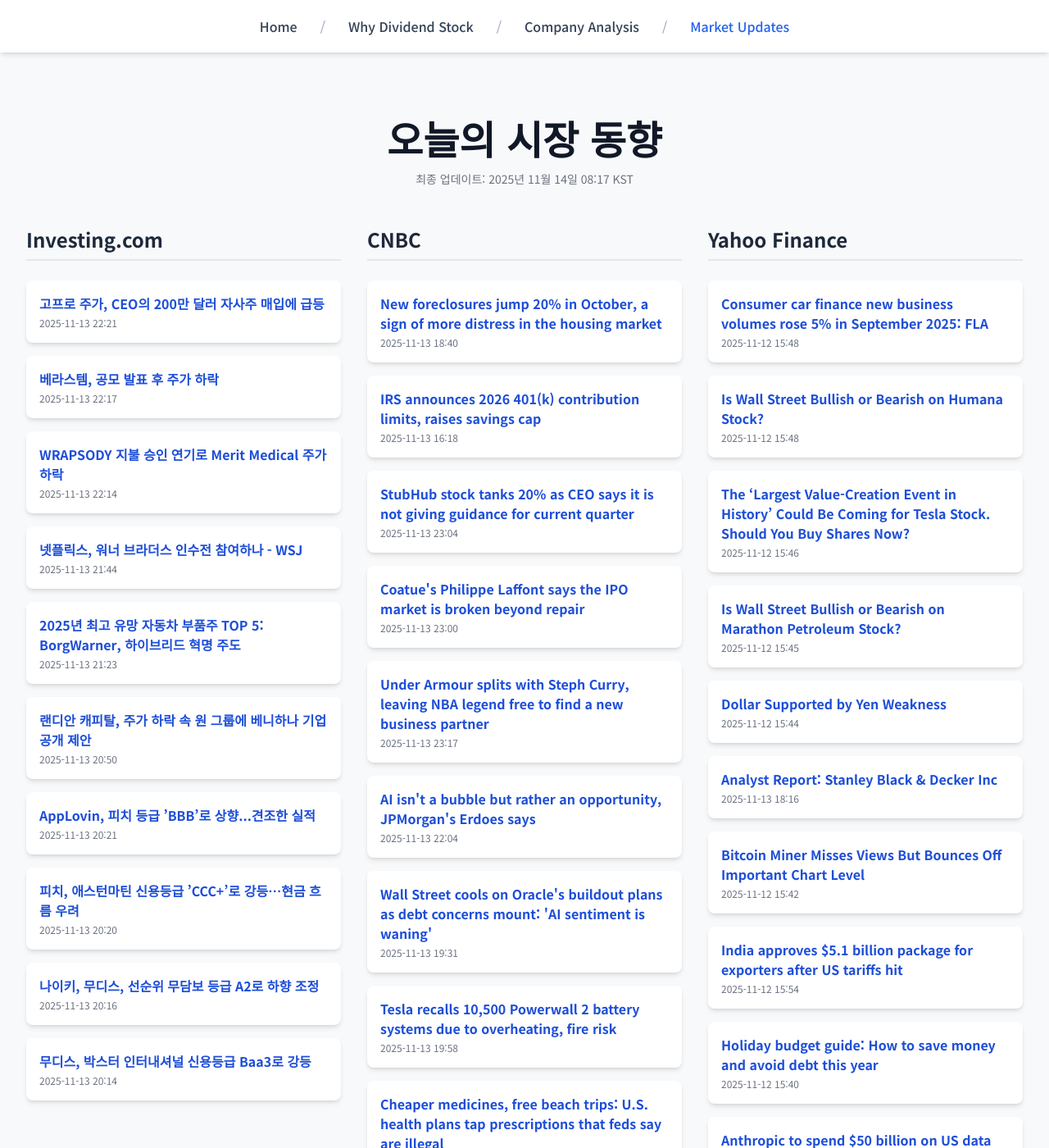
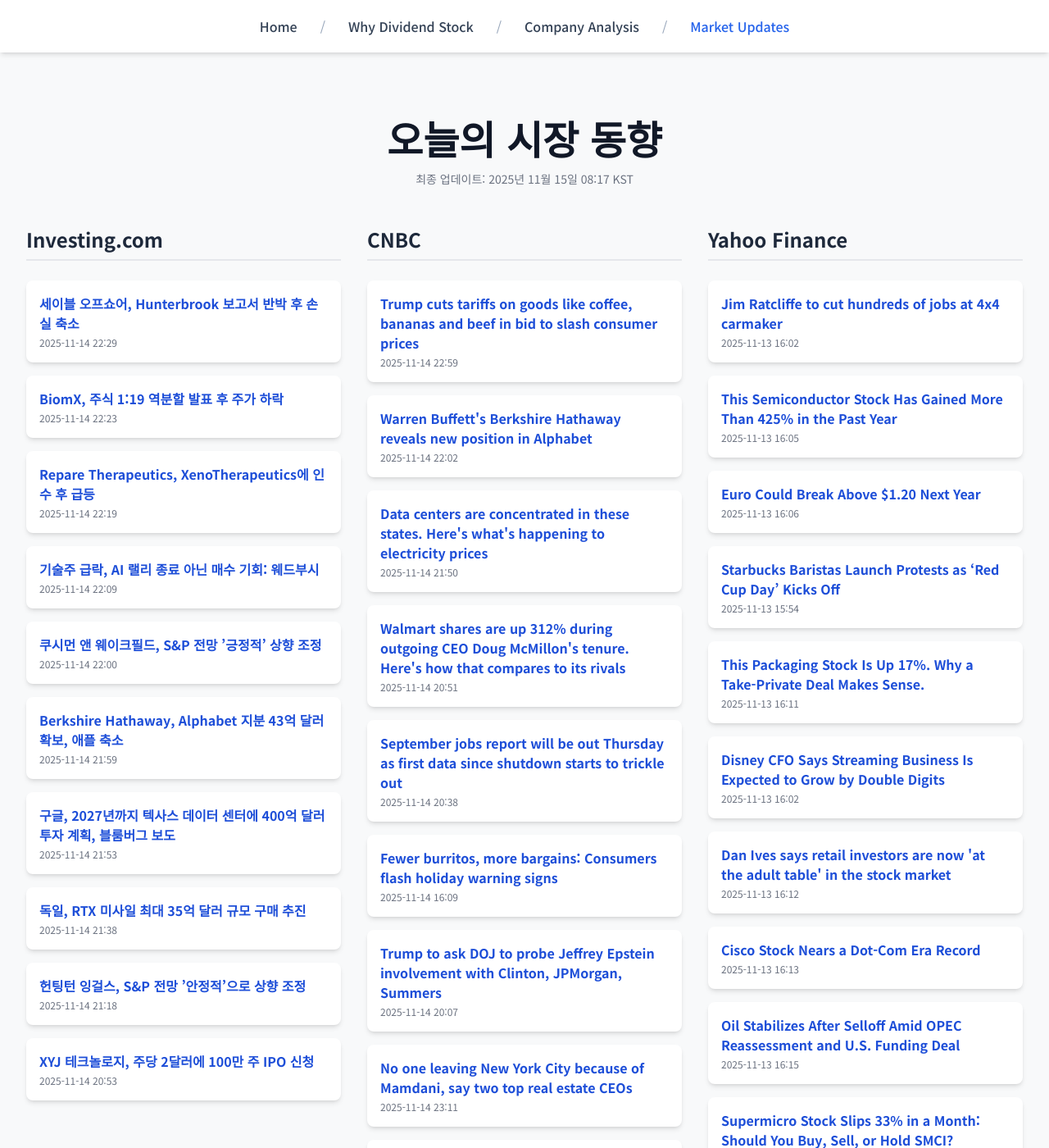
Before and after one commit to Kay-Hwang/my-company-analysis, a Jekyll site: the page built from market-updates.html, in a window 1280 px wide and 1400 px high. Shown: the whole window at 82% size. Built offline with Jekyll 4.4.1, drawn with Linux system fonts in a browser that asks for light colours; nearby versions of some CDN libraries; a script that is not in the unit is left out; some of the changed text lies outside the part shown.

Commit message:
Update daily data

```diff
--- a/_data/latest_data.json
+++ b/_data/latest_data.json
@@ -1,190 +1,190 @@
 {
-  "lastUpdated": "2025년 11월 14일 08:17 KST",
+  "lastUpdated": "2025년 11월 15일 08:17 KST",
   "news": {
     "investing": [
       {
-        "title": "고프로 주가, CEO의 200만 달러 자사주 매입에 급등",
-        "link": "https://kr.investing.com/news/stock-market-news/article-93CH-1716711",
-        "pubDate": "2025-11-13 22:21:47",
-        "summary": "고프로 주가, CEO의 200만 달러 자사주 매입에 급등"
+        "title": "세이블 오프쇼어, Hunterbrook 보고서 반박 후 손실 축소",
+        "link": "https://kr.investing.com/news/stock-market-news/article-93CH-1718660",
+        "pubDate": "2025-11-14 22:29:10",
+        "summary": "세이블 오프쇼어, Hunterbrook 보고서 반박 후 손실 축소"
       },
       {
-        "title": "베라스템, 공모 발표 후 주가 하락",
-        "link": "https://kr.investing.com/news/stock-market-news/article-93CH-1716705",
-        "pubDate": "2025-11-13 22:17:23",
-        "summary": "베라스템, 공모 발표 후 주가 하락"
+        "title": "BiomX, 주식 1:19 역분할 발표 후 주가 하락",
+        "link": "https://kr.investing.com/news/stock-market-news/article-93CH-1718654",
+        "pubDate": "2025-11-14 22:23:39",
+        "summary": "BiomX, 주식 1:19 역분할 발표 후 주가 하락"
       },
       {
-        "title": "WRAPSODY 지불 승인 연기로 Merit Medical 주가 하락",
-        "link": "https://kr.investing.com/news/stock-market-news/article-93CH-1716699",
-        "pubDate": "2025-11-13 22:14:31",
-        "summary": "WRAPSODY 지불 승인 연기로 Merit Medical 주가 하락"
+        "title": "Repare Therapeutics, XenoTherapeutics에 인수 후 급등",
+        "link": "https://kr.investing.com/news/stock-market-news/article-93CH-1718646",
+        "pubDate": "2025-11-14 22:19:01",
+        "summary": "Repare Therapeutics, XenoTherapeutics에 인수 후 급등"
       },
       {
-        "title": "넷플릭스, 워너 브라더스 인수전 참여하나 - WSJ",
-        "link": "https://kr.investing.com/news/stock-market-news/article-93CH-1716634",
-        "pubDate": "2025-11-13 21:44:19",
-        "summary": "넷플릭스, 워너 브라더스 인수전 참여하나 - WSJ"
+        "title": "기술주 급락, AI 랠리 종료 아닌 매수 기회: 웨드부시",
+        "link": "https://kr.investing.com/news/stock-market-news/article-1718628",
+        "pubDate": "2025-11-14 22:09:29",
+        "summary": "기술주 급락, AI 랠리 종료 아닌 매수 기회: 웨드부시"
       },
       {
-        "title": "2025년 최고 유망 자동차 부품주 TOP 5: BorgWarner, 하이브리드 혁명 주도",
-        "link": "https://kr.investing.com/news/stock-market-news/article-93CH-1716557",
-        "pubDate": "2025-11-13 21:23:51",
-        "summary": "2025년 최고 유망 자동차 부품주 TOP 5: BorgWarner, 하이브리드 혁명 주도"
+        "title": "쿠시먼 앤 웨이크필드, S&P 전망 ’긍정적’ 상향 조정",
+        "link": "https://kr.investing.com/news/stock-market-news/article-93CH-1718617",
+        "pubDate": "2025-11-14 22:00:59",
+        "summary": "쿠시먼 앤 웨이크필드, S&P 전망 ’긍정적’ 상향 조정"
       },
       {
-        "title": "랜디안 캐피탈, 주가 하락 속 원 그룹에 베니하나 기업공개 제안",
-        "link": "https://kr.investing.com/news/stock-market-news/article-1716491",
-        "pubDate": "2025-11-13 20:50:54",
-        "summary": "랜디안 캐피탈, 주가 하락 속 원 그룹에 베니하나 기업공개 제안"
+        "title": "Berkshire Hathaway, Alphabet 지분 43억 달러 확보, 애플 축소",
+        "link": "https://kr.investing.com/news/stock-market-news/article-1718616",
+        "pubDate": "2025-11-14 21:59:10",
+        "summary": "Berkshire Hathaway, Alphabet 지분 43억 달러 확보, 애플 축소"
       },
       {
-        "title": "AppLovin, 피치 등급 ’BBB’로 상향...견조한 실적",
-        "link": "https://kr.investing.com/news/stock-market-news/article-93CH-1716446",
-        "pubDate": "2025-11-13 20:21:06",
-        "summary": "AppLovin, 피치 등급 ’BBB’로 상향...견조한 실적"
+        "title": "구글, 2027년까지 텍사스 데이터 센터에 400억 달러 투자 계획, 블룸버그 보도",
+        "link": "https://kr.investing.com/news/stock-market-news/article-1718611",
+        "pubDate": "2025-11-14 21:53:51",
+        "summary": "구글, 2027년까지 텍사스 데이터 센터에 400억 달러 투자 계획, 블룸버그 보도"
       },
       {
-        "title": "피치, 애스턴마틴 신용등급 ’CCC+’로 강등…현금 흐름 우려",
-        "link": "https://kr.investing.com/news/stock-market-news/article-93CH-1716445",
-        "pubDate": "2025-11-13 20:20:21",
-        "summary": "피치, 애스턴마틴 신용등급 ’CCC+’로 강등…현금 흐름 우려"
+        "title": "독일, RTX 미사일 최대 35억 달러 규모 구매 추진",
+        "link": "https://kr.investing.com/news/stock-market-news/article-93CH-1718588",
+        "pubDate": "2025-11-14 21:38:44",
+        "summary": "독일, RTX 미사일 최대 35억 달러 규모 구매 추진"
       },
       {
-        "title": "나이키, 무디스, 선순위 무담보 등급 A2로 하향 조정",
-        "link": "https://kr.investing.com/news/stock-market-news/article-93CH-1716444",
-        "pubDate": "2025-11-13 20:16:37",
-        "summary": "나이키, 무디스, 선순위 무담보 등급 A2로 하향 조정"
+        "title": "헌팅턴 잉걸스, S&P 전망 ’안정적’으로 상향 조정",
+        "link": "https://kr.investing.com/news/stock-market-news/article-93CH-1718554",
+        "pubDate": "2025-11-14 21:18:07",
+        "summary": "헌팅턴 잉걸스, S&P 전망 ’안정적’으로 상향 조정"
       },
       {
-        "title": "무디스, 박스터 인터내셔널 신용등급 Baa3로 강등",
-        "link": "https://kr.investing.com/news/stock-market-news/article-93CH-1716442",
-        "pubDate": "2025-11-13 20:14:09",
-        "summary": "무디스, 박스터 인터내셔널 신용등급 Baa3로 강등"
+        "title": "XYJ 테크놀로지, 주당 2달러에 100만 주 IPO 신청",
+        "link": "https://kr.investing.com/news/stock-market-news/article-432SI-1718517",
+        "pubDate": "2025-11-14 20:53:04",
+        "summary": "XYJ 테크놀로지, 주당 2달러에 100만 주 IPO 신청"
       }
     ],
     "cnbc": [
       {
-        "title": "New foreclosures jump 20% in October, a sign of more distress in the housing market",
-        "link": "https://www.cnbc.com/2025/11/13/foreclosures-rise-october-housing-market-distress.html",
-        "pubDate": "Thu, 13 Nov 2025 18:40:13 GMT",
-        "summary": "All phases of the foreclosure process are seeing big increases, as homeowners fall behind on mortgage payments due to stress in the economy."
+        "title": "Trump cuts tariffs on goods like coffee, bananas and beef in bid to slash consumer prices",
+        "link": "https://www.cnbc.com/2025/11/14/trump-cuts-tariffs-goods-prices.html",
+        "pubDate": "Fri, 14 Nov 2025 22:59:30 GMT",
+        "summary": "Trump's action also exempted black tea, green tea, tomatoes, avocados and cinnamon, among other products, from higher tariffs."
       },
       {
-        "title": "IRS announces 2026 401(k) contribution limits, raises savings cap",
-        "link": "https://www.cnbc.com/2025/11/13/401-k-contribution-limits-2026.html",
-        "pubDate": "Thu, 13 Nov 2025 16:18:22 GMT",
-        "summary": "The IRS has announced higher 401(k) contribution limits for 2026. Here’s what savers need to know."
+        "title": "Warren Buffett's Berkshire Hathaway reveals new position in Alphabet",
+        "link": "https://www.cnbc.com/2025/11/14/warren-buffetts-berkshire-hathaway-reveals-new-position-in-alphabet.html",
+        "pubDate": "Fri, 14 Nov 2025 22:02:28 GMT",
+        "summary": "Berkshire disclosed a $4.3 billion stake in Alphabet at the end of the third quarter, making the Google parent the conglomerate's 10th largest equity holding."
       },
       {
-        "title": "StubHub stock tanks 20% as CEO says it is not giving guidance for current quarter",
-        "link": "https://www.cnbc.com/2025/11/13/stubhub-stub-q3-earnings-report-2025.html",
-        "pubDate": "Thu, 13 Nov 2025 23:04:10 GMT",
-        "summary": "StubHub beat Wall Street's expectations for second-quarter revenue in its first earnings report as a public company."
+        "title": "Data centers are concentrated in these states. Here's what's happening to electricity prices",
+        "link": "https://www.cnbc.com/2025/11/14/data-centers-are-concentrated-in-these-states-heres-whats-happening-to-electricity-prices-.html",
+        "pubDate": "Fri, 14 Nov 2025 21:50:05 GMT",
+        "summary": "Residential utility bills rose 6% on average nationwide in August compared with the same period last year, according to the Energy Information Administration."
       },
       {
-        "title": "Coatue's Philippe Laffont says the IPO market is broken beyond repair",
-        "link": "https://www.cnbc.com/2025/11/13/coatues-philippe-laffont-says-the-ipo-market-is-broken-beyond-repair.html",
-        "pubDate": "Thu, 13 Nov 2025 23:00:58 GMT",
-        "summary": "Coatue Management's founder and portfolio manager said the market today bears little resemblance to the vibrant IPO pipeline of prior decades."
+        "title": "Walmart shares are up 312% during outgoing CEO Doug McMillon's tenure. Here's how that compares to its rivals",
+        "link": "https://www.cnbc.com/2025/11/14/walmart-doug-mcmillon-stock-performance-target-amazon-costco.html",
+        "pubDate": "Fri, 14 Nov 2025 20:51:57 GMT",
+        "summary": "The outgoing Walmart CEO's tenure was marked by both sharp sales gains and stock growth."
       },
       {
-        "title": "Under Armour splits with Steph Curry, leaving NBA legend free to find a new business partner",
-        "link": "https://www.cnbc.com/2025/11/13/under-armour-splits-with-steph-curry.html",
-        "pubDate": "Thu, 13 Nov 2025 23:17:20 GMT",
-        "summary": "Under Armour announced mutual split with Curry Brand, effective immediately, to focus on what CEO Kevin Plank called the \"core UA brand.\""
+        "title": "September jobs report will be out Thursday as first data since shutdown starts to trickle out",
+        "link": "https://www.cnbc.com/2025/11/14/heres-where-things-stand-on-when-the-government-will-start-releasing-key-economic-reports.html",
+        "pubDate": "Fri, 14 Nov 2025 20:38:25 GMT",
+        "summary": "The departments of Labor and Commerce had not posted revised schedules as of Friday morning, but updates are expected soon."
       },
       {
-        "title": "AI isn't a bubble but rather an opportunity, JPMorgan's Erdoes says",
-        "link": "https://www.cnbc.com/2025/11/13/ai-isnt-a-bubble-but-rather-an-opportunity-jpmorgans-erdoes-says.html",
-        "pubDate": "Thu, 13 Nov 2025 22:04:47 GMT",
-        "summary": "Erdoes dispelled worries over valuation, saying that AI is presenting opportunities not fully appreciated or understood yet."
+        "title": "Fewer burritos, more bargains: Consumers flash holiday warning signs",
+        "link": "https://www.cnbc.com/2025/11/14/fewer-burritos-more-bargains-consumers-flash-holiday-warning-signs.html",
+        "pubDate": "Fri, 14 Nov 2025 16:09:21 GMT",
+        "summary": "In the coming week, some of the biggest names in retail, including Walmart, Target, Gap and Home Depot will report their latest earnings."
       },
       {
-        "title": "Wall Street cools on Oracle's buildout plans as debt concerns mount: 'AI sentiment is waning'",
-        "link": "https://www.cnbc.com/2025/11/13/ai-sentiment-is-waning-wall-street-cools-on-oracle-buildout-plans.html",
-        "pubDate": "Thu, 13 Nov 2025 19:31:24 GMT",
-        "summary": "Oracle shares have been hammered in recent weeks and its credit default swaps have risen as investors question the company's reliance on debt."
+        "title": "Trump to ask DOJ to probe Jeffrey Epstein involvement with Clinton, JPMorgan, Summers",
+        "link": "https://www.cnbc.com/2025/11/14/trump-doj-jeffrey-epstein-clinton-jpmorgan-summers.html",
+        "pubDate": "Fri, 14 Nov 2025 20:07:38 GMT",
+        "summary": "President Trump himself is a former longtime friend of sex offender Jeffrey Epstein, who killed himself in a federal jail during Trump's first term."
       },
       {
-        "title": "Tesla recalls 10,500 Powerwall 2 battery systems due to overheating, fire risk",
-        "link": "https://www.cnbc.com/2025/11/13/tesla-recall-powerwall-2-overheating-fire-battery.html",
-        "pubDate": "Thu, 13 Nov 2025 19:58:22 GMT",
-        "summary": "Elon Musk's autos and energy business said it will replace all affected units for Powerwall 2 customers in the U.S."
+        "title": "No one leaving New York City because of Mamdani, say two top real estate CEOs",
+        "link": "https://www.cnbc.com/2025/11/14/new-york-city-mayor-zohran-mamdani-real-estate-ceos.html",
+        "pubDate": "Fri, 14 Nov 2025 23:11:46 GMT",
+        "summary": "New York City Mayor-elect Zohran Mamdani's democratic socialist views spark fears companies and capital will flee, but top real estate CEOs say it's not true."
       },
       {
-        "title": "Cheaper medicines, free beach trips: U.S. health plans tap prescriptions that feds say are illegal",
-        "link": "https://www.cnbc.com/2025/11/13/employer-health-plans-afp-prescriptions-feds-illegal.html",
-        "pubDate": "Thu, 13 Nov 2025 22:26:41 GMT",
-        "summary": "AFPs promise to connect patients with more-affordable options for accessing specialty medications that often come at very high costs. There's a major catch."
+        "title": "The question everyone in AI is asking: How long before a GPU depreciates?",
+        "link": "https://www.cnbc.com/2025/11/14/ai-gpu-depreciation-coreweave-nvidia-michael-burry.html",
+        "pubDate": "Fri, 14 Nov 2025 16:19:35 GMT",
+        "summary": "The useful lifespan of AI infrastructure is a key issue for investors, as tech giants plan $1 trillion in AI spending over the next five years."
       },
       {
-        "title": "Trump tariffs are helping drive U.S. beef prices to new highs",
-        "link": "https://www.cnbc.com/2025/11/13/trump-tariffs-high-beef-prices.html",
-        "pubDate": "Thu, 13 Nov 2025 22:21:07 GMT",
-        "summary": "President Trump's tariffs are adding to higher beef prices, along with drought and parasites in a stressed U.S. beef supply chain."
+        "title": "JPMorgan Chase wins fight with fintech firms over fees to access customer data",
+        "link": "https://www.cnbc.com/2025/11/14/jpmorgan-chase-fintech-fees.html",
+        "pubDate": "Fri, 14 Nov 2025 19:15:38 GMT",
+        "summary": "The JPMorgan Chase deals mark a shift in the power dynamic between banks, middlemen and the fintech apps that are increasingly threatening incumbents."
       }
     ],
     "yahoo": [
       {
-        "title": "Consumer car finance new business volumes rose 5% in September 2025: FLA",
-        "link": "https://finance.yahoo.com/news/consumer-car-finance-business-volumes-154853157.html",
-        "pubDate": "2025-11-12T15:48:53Z",
-        "summary": "Consumer car finance new business volumes rose 5% in September 2025: FLA"
+        "title": "Jim Ratcliffe to cut hundreds of jobs at 4x4 carmaker",
+        "link": "https://finance.yahoo.com/news/jim-ratcliffe-cut-hundreds-jobs-160218328.html",
+        "pubDate": "2025-11-13T16:02:18Z",
+        "summary": "Jim Ratcliffe to cut hundreds of jobs at 4x4 carmaker"
       },
       {
-        "title": "Is Wall Street Bullish or Bearish on Humana Stock?",
-        "link": "https://finance.yahoo.com/news/wall-street-bullish-bearish-humana-154832681.html",
-        "pubDate": "2025-11-12T15:48:32Z",
-        "summary": "Is Wall Street Bullish or Bearish on Humana Stock?"
+        "title": "This Semiconductor Stock Has Gained More Than 425% in the Past Year",
+        "link": "https://finance.yahoo.com/news/semiconductor-stock-gained-more-425-160502885.html",
+        "pubDate": "2025-11-13T16:05:02Z",
+        "summary": "This Semiconductor Stock Has Gained More Than 425% in the Past Year"
       },
       {
-        "title": "The ‘Largest Value-Creation Event in History’ Could Be Coming for Tesla Stock. Should You Buy Shares Now?",
-        "link": "https://finance.yahoo.com/news/largest-value-creation-event-history-154635020.html",
-        "pubDate": "2025-11-12T15:46:35Z",
-        "summary": "The ‘Largest Value-Creation Event in History’ Could Be Coming for Tesla Stock. Should You Buy Shares Now?"
+        "title": "Euro Could Break Above $1.20 Next Year",
+        "link": "https://www.wsj.com/finance/currencies/yen-consolidates-on-cautious-sentiment-over-recent-weakness-1f7582e6?siteid=yhoof2&yptr=yahoo",
+        "pubDate": "2025-11-13T16:06:00Z",
+        "summary": "Euro Could Break Above $1.20 Next Year"
       },
       {
-        "title": "Is Wall Street Bullish or Bearish on Marathon Petroleum Stock?",
-        "link": "https://finance.yahoo.com/news/wall-street-bullish-bearish-marathon-154540620.html",
-        "pubDate": "2025-11-12T15:45:40Z",
-        "summary": "Is Wall Street Bullish or Bearish on Marathon Petroleum Stock?"
+        "title": "Starbucks Baristas Launch Protests as ‘Red Cup Day’ Kicks Off",
+        "link": "https://www.wsj.com/livecoverage/stock-market-today-dow-sp-500-nasdaq-11-13-2025/card/starbucks-baristas-launch-protests-as-company-kicks-off-red-cup-day--ozTt2jiEJVAlwvkpfvko?siteid=yhoof2&yptr=yahoo",
+        "pubDate": "2025-11-13T15:54:32Z",
+        "summary": "Starbucks Baristas Launch Protests as ‘Red Cup Day’ Kicks Off"
       },
       {
-        "title": "Dollar Supported by Yen Weakness",
-        "link": "https://finance.yahoo.com/news/dollar-supported-yen-weakness-154415218.html",
-        "pubDate": "2025-11-12T15:44:15Z",
-        "summary": "Dollar Supported by Yen Weakness"
+        "title": "This Packaging Stock Is Up 17%. Why a Take-Private Deal Makes Sense.",
+        "link": "https://www.barrons.com/articles/sealed-air-stock-take-private-205850df?siteid=yhoof2&yptr=yahoo",
+        "pubDate": "2025-11-13T16:11:00Z",
+        "summary": "This Packaging Stock Is Up 17%. Why a Take-Private Deal Makes Sense."
       },
       {
-        "title": "Analyst Report: Stanley Black & Decker Inc",
-        "link": "https://finance.yahoo.com/research/reports/ARGUS_3424_AnalystReport_1763057804000?yptr=yahoo&ncid=yahooproperties_plusresear_nm5q6ze1cei",
-        "pubDate": "2025-11-13T18:16:44Z",
-        "summary": "Analyst Report: Stanley Black & Decker Inc"
+        "title": "Disney CFO Says Streaming Business Is Expected to Grow by Double Digits",
+        "link": "https://finance.yahoo.com/video/disney-cfo-says-streaming-business-160245028.html",
+        "pubDate": "2025-11-13T16:02:45Z",
+        "summary": "Disney CFO Says Streaming Business Is Expected to Grow by Double Digits"
       },
       {
-        "title": "Bitcoin Miner Misses Views But Bounces Off Important Chart Level",
-        "link": "https://www.investors.com/news/bitcoin-mining-bitdeer-btdr-terawulf-wulf-earnings/?src=A00220&yptr=yahoo",
-        "pubDate": "2025-11-12T15:42:31Z",
-        "summary": "Bitcoin Miner Misses Views But Bounces Off Important Chart Level"
+        "title": "Dan Ives says retail investors are now 'at the adult table' in the stock market",
+        "link": "https://finance.yahoo.com/news/dan-ives-says-retail-investors-are-now-at-the-adult-table-in-the-stock-market-161247412.html",
+        "pubDate": "2025-11-13T16:12:47Z",
+        "summary": "Dan Ives says retail investors are now 'at the adult table' in the stock market"
       },
       {
-        "title": "India approves $5.1 billion package for exporters after US tariffs hit",
-        "link": "https://finance.yahoo.com/news/india-approves-5-1-billion-155415158.html",
-        "pubDate": "2025-11-12T15:54:15Z",
-        "summary": "India approves $5.1 billion package for exporters after US tariffs hit"
+        "title": "Cisco Stock Nears a Dot-Com Era Record",
+        "link": "https://www.wsj.com/livecoverage/stock-market-today-dow-sp-500-nasdaq-11-13-2025/card/cisco-stock-is-near-a-dot-com-era-record-high-sGdh1307g2xsMNB2EUNJ?siteid=yhoof2&yptr=yahoo",
+        "pubDate": "2025-11-13T16:13:49Z",
+        "summary": "Cisco Stock Nears a Dot-Com Era Record"
       },
       {
-        "title": "Holiday budget guide: How to save money and avoid debt this year",
-        "link": "https://finance.yahoo.com/personal-finance/banking/article/holiday-budget-guide-154030847.html",
-        "pubDate": "2025-11-12T15:40:30Z",
-        "summary": "Holiday budget guide: How to save money and avoid debt this year"
+        "title": "Oil Stabilizes After Selloff Amid OPEC Reassessment and U.S. Funding Deal",
+        "link": "https://finance.yahoo.com/news/oil-stabilizes-selloff-amid-opec-161500615.html",
+        "pubDate": "2025-11-13T16:15:00Z",
+        "summary": "Oil Stabilizes After Selloff Amid OPEC Reassessment and U.S. Funding Deal"
       },
       {
-        "title": "Anthropic to spend $50 billion on US data center buildout",
-        "link": "https://finance.yahoo.com/news/anthropic-to-spend-50-billion-on-us-data-center-buildout-155605972.html",
-        "pubDate": "2025-11-12T15:56:05Z",
-        "summary": "Anthropic to spend $50 billion on US data center buildout"
+        "title": "Supermicro Stock Slips 33% in a Month: Should You Buy, Sell, or Hold SMCI?",
+        "link": "https://finance.yahoo.com/news/supermicro-stock-slips-33-month-154632259.html",
+        "pubDate": "2025-11-13T15:46:32Z",
+        "summary": "Supermicro Stock Slips 33% in a Month: Should You Buy, Sell, or Hold SMCI?"
       }
     ]
   }
```
